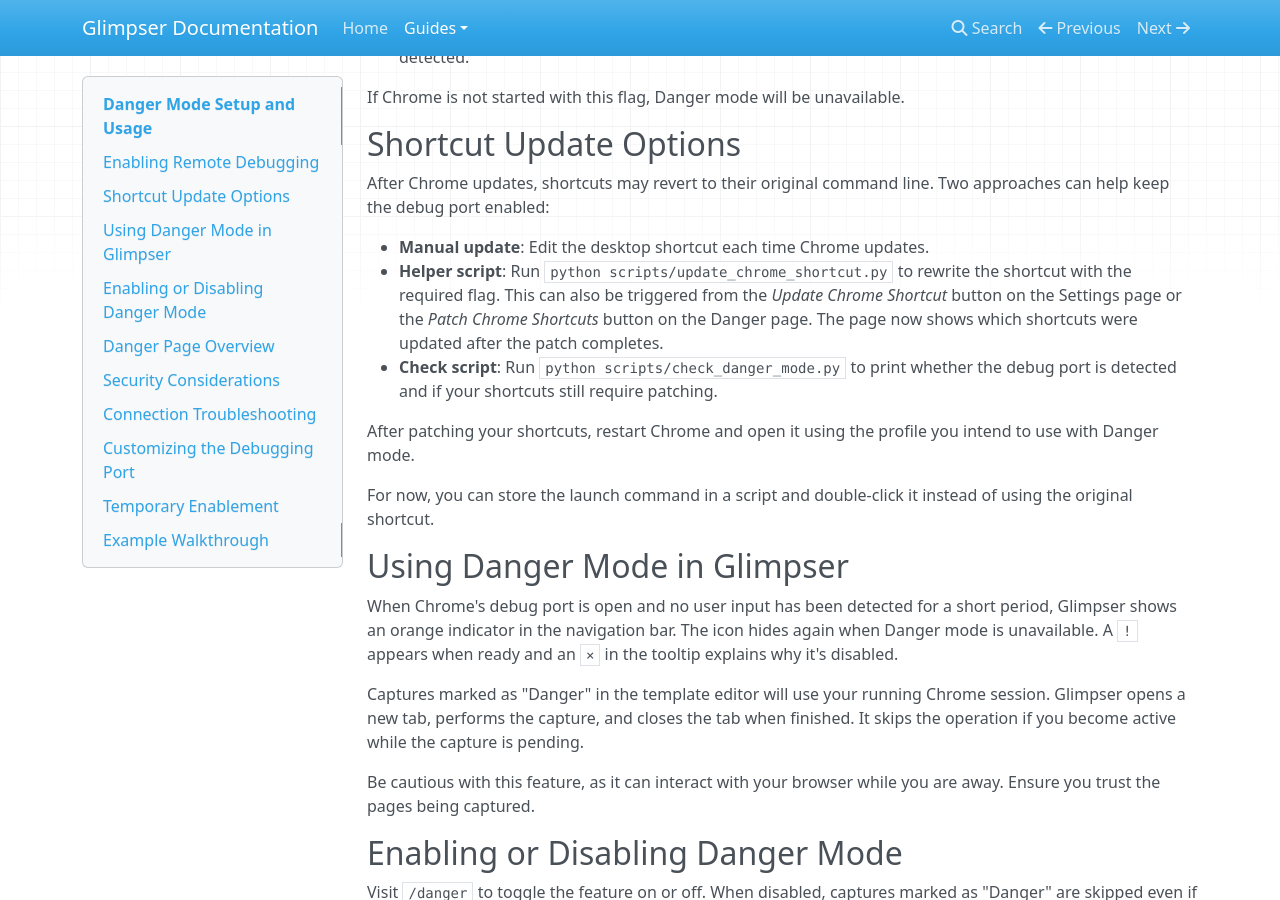
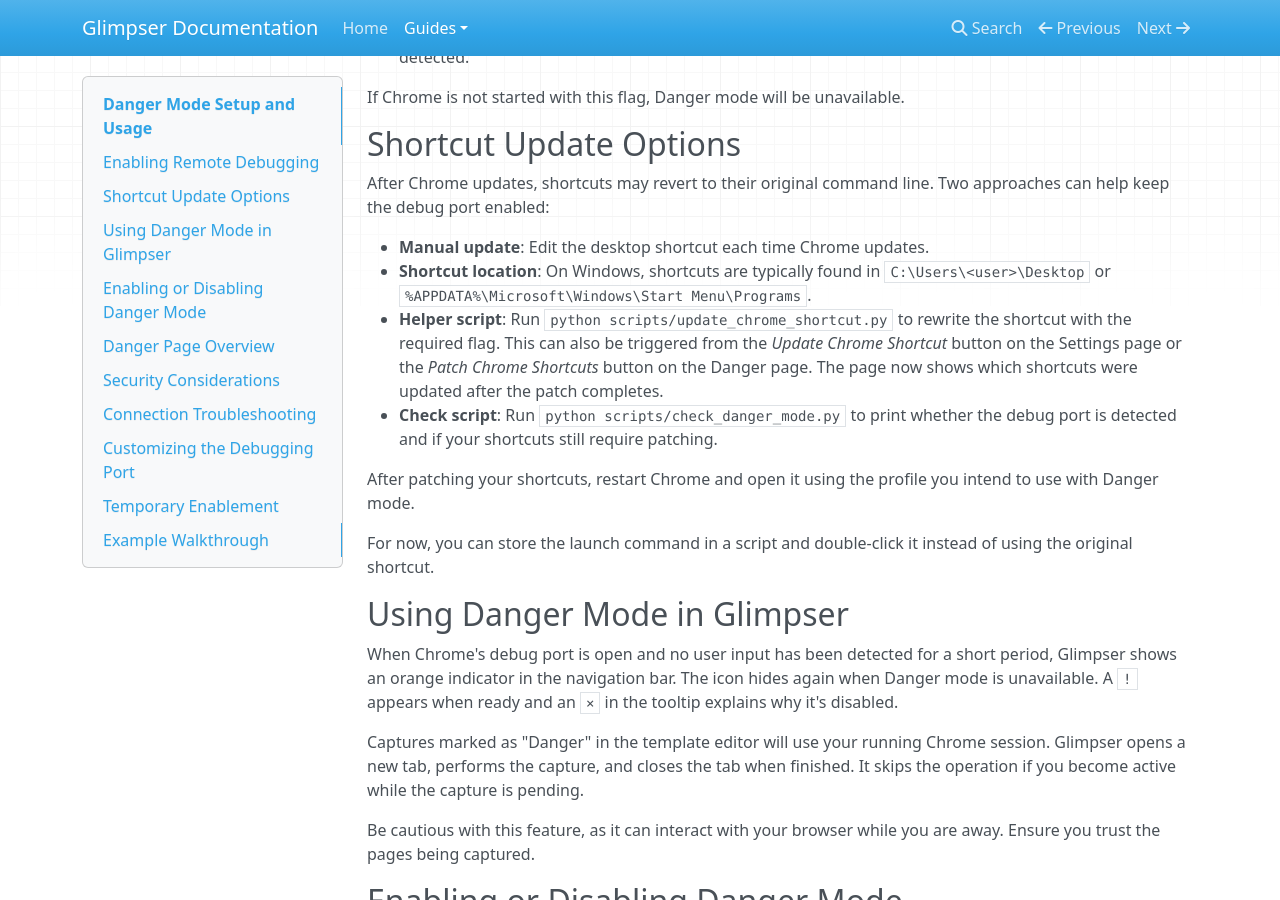
Before and after one commit to KristopherKubicki/glimpser, an MkDocs documentation site: the page built from docs/danger_mode.md, in a window 1280 px wide and 900 px high, scrolled down 344 px. Built offline with MkDocs 1.6.1, drawn with Linux system fonts in a browser that asks for light colours; nearby versions of some CDN libraries.

```diff
--- a/docs/danger_mode.md
+++ b/docs/danger_mode.md
@@ -7,7 +7,7 @@
 1. **Launch Chrome with the debugging port open.** The exact command varies by platform:
    - **Linux**: `google-chrome --remote-debugging-port=9222`
    - **macOS**: `open /Applications/Google\ Chrome.app --args --remote-debugging-port=9222`
-   - **Windows**: modify your Chrome shortcut to append `--remote-debugging-port=9222` to the *Target* field.
+   - **Windows**: modify your Chrome shortcut to append `--remote-debugging-port=9222` to the _Target_ field.
 2. Leave this Chrome window running. Glimpser will connect to the existing instance when the port is detected.
 
 If Chrome is not started with this flag, Danger mode will be unavailable.
@@ -17,7 +17,10 @@
 After Chrome updates, shortcuts may revert to their original command line. Two approaches can help keep the debug port enabled:
 
 - **Manual update**: Edit the desktop shortcut each time Chrome updates.
-- **Helper script**: Run `python scripts/update_chrome_shortcut.py` to rewrite the shortcut with the required flag. This can also be triggered from the *Update Chrome Shortcut* button on the Settings page or the *Patch Chrome Shortcuts* button on the Danger page. The page now shows which shortcuts were updated after the patch completes.
+- **Shortcut location**: On Windows, shortcuts are typically found in
+  `C:\Users\<user>\Desktop` or
+  `%APPDATA%\Microsoft\Windows\Start Menu\Programs`.
+- **Helper script**: Run `python scripts/update_chrome_shortcut.py` to rewrite the shortcut with the required flag. This can also be triggered from the _Update Chrome Shortcut_ button on the Settings page or the _Patch Chrome Shortcuts_ button on the Danger page. The page now shows which shortcuts were updated after the patch completes.
 - **Check script**: Run `python scripts/check_danger_mode.py` to print whether the debug port is detected and if your shortcuts still require patching.
 
 After patching your shortcuts, restart Chrome and open it using the profile you intend to use with Danger mode.
```
Also changed, not shown: app/static/css/style.css (+13 -0 lines), 2 other files.
